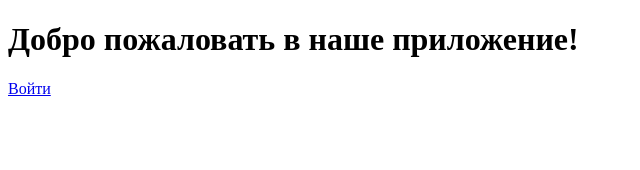
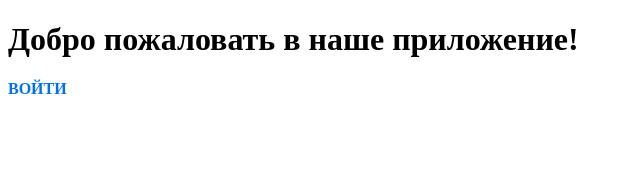
Before and after one commit to zhunus/example-app, a Next.js app: page / in a window 1280 px wide. Shown: the top 170 px of the page, without its empty margins (0-640 px from the left). Built offline with nearby package versions, Linux system fonts and the light colour scheme; no server answers.

Commit message:
Add global link class

```diff
--- a/src/app/globals.css
+++ b/src/app/globals.css
@@ -0,0 +1,6 @@
+.link {
+  color: #0070f3;
+  text-decoration: none;
+  font-weight: 600;
+  text-transform: uppercase;
+}
--- a/src/app/page.tsx
+++ b/src/app/page.tsx
@@ -7,9 +7,13 @@ export default async function Home() {
     <div>
       <h1>Добро пожаловать в наше приложение!</h1>
       {session ? (
-        <Link href="/profile">Страница профиля</Link>
+        <Link className="link" href="/profile">
+          Страница профиля
+        </Link>
       ) : (
-        <Link href="/auth/login">Войти</Link>
+        <Link className="link" href="/auth/login">
+          Войти
+        </Link>
       )}
     </div>
   );
```
